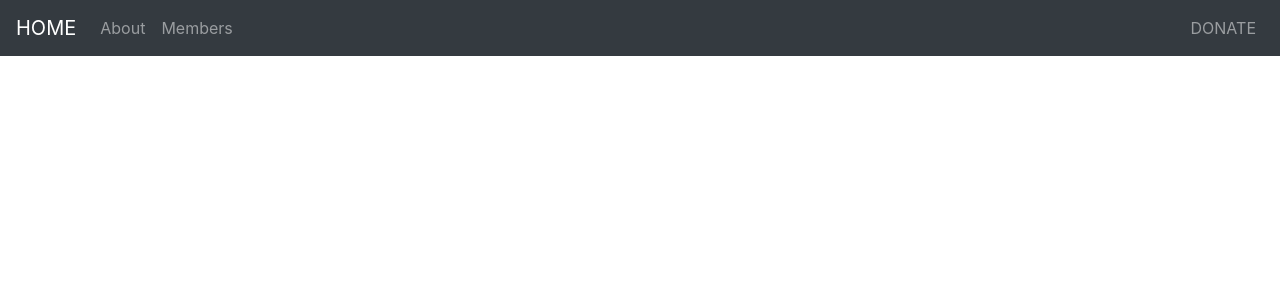
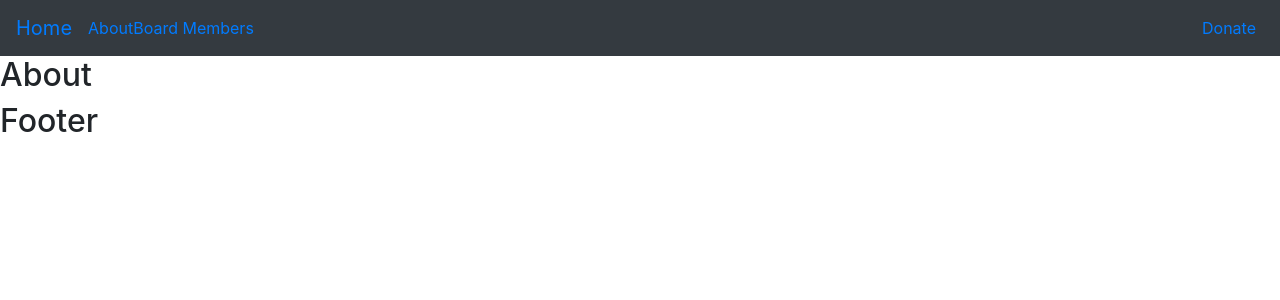
Before and after one commit to dvcvapps/emerging-scholars, a React (Create React App) app: page /about in a window 1280 px wide. Shown: the top 300 px of the page. Built offline with nearby package versions, Linux system fonts and the light colour scheme.

Commit message:
Add navigation

```diff
--- a/package.json
+++ b/package.json
@@ -12,6 +12,7 @@
     "react": "^17.0.2",
     "react-bootstrap": "^1.6.1",
     "react-dom": "^17.0.2",
+    "react-router-dom": "^5.2.0",
     "react-scripts": "4.0.3",
     "web-vitals": "^1.0.1"
   },
--- a/src/App.js
+++ b/src/App.js
@@ -1,28 +1,37 @@
-import logo from './logo.svg';
-import './App.css';
-import { Navbar, Nav, Form, FormControl, Button } from 'react-bootstrap';
+import {
+  BrowserRouter as Router,
+  Switch,
+  Route,
+} from "react-router-dom";
 
+import MainNavbar from './components/MainNavbar.jsx';
+import Footer from './components/Footer.jsx';
+
+import Home from './screens/Home.jsx';
+import About from './screens/About.jsx';
+import BoardMembers from './screens/BoardMembers.jsx';
+import Donate from './screens/Donate.jsx';
 
 function App() {
   return (
-    <div>
-    <Navbar collapseOnSelect expand="lg" bg="dark" variant="dark">
-      <Navbar.Brand href="#home">HOME</Navbar.Brand>
-      <Navbar.Toggle aria-controls="responsive-navbar-nav" />
-      <Navbar.Collapse id="responsive-navbar-nav">
-        <Nav className="mr-auto">
-          <Nav.Link href="#features">About</Nav.Link>
-          <Nav.Link href="#pricing">Members</Nav.Link>
-
-        </Nav>
-        <Nav>
-          <Nav.Link >
-            DONATE
-          </Nav.Link>
-        </Nav>
-      </Navbar.Collapse>
-    </Navbar>
-    </div>
+    <Router>
+        <MainNavbar/>
+        <Switch>
+          <Route path="/about">
+            <About />
+          </Route>
+          <Route path="/donate">
+            <Donate />
+          </Route>
+          <Route path="/board_members">
+            <BoardMembers />
+          </Route>
+          <Route path="/">
+            <Home />
+          </Route>
+        </Switch>
+        <Footer/>
+    </Router>
   );
 }
 
--- /dev/null
+++ b/src/components/Footer.jsx
@@ -0,0 +1,7 @@
+import React from 'react';
+
+function Footer() {
+  return <h2>Footer</h2>;
+}
+
+export default Footer;
--- /dev/null
+++ b/src/components/MainNavbar.jsx
@@ -0,0 +1,27 @@
+import React from 'react';
+import { Navbar, Nav } from 'react-bootstrap';
+import { Link } from "react-router-dom";
+
+function MainNavbar(props) {
+  return (
+    <Navbar collapseOnSelect expand="md" bg="dark" variant="dark">
+      <Navbar.Brand>
+        <Link to="/">Home</Link>
+      </Navbar.Brand>
+      <Navbar.Toggle aria-controls="responsive-navbar-nav" />
+      <Navbar.Collapse id="responsive-navbar-nav">
+        <Nav className="mr-auto">
+          <Nav><Link to="/about">About</Link></Nav>
+          <Link to="/board_members">Board Members</Link>
+        </Nav>
+        <Nav>
+          <Nav.Link >
+          <Link to="/donate">Donate</Link>
+          </Nav.Link>
+        </Nav>
+      </Navbar.Collapse>
+    </Navbar>
+  )
+}
+
+export default MainNavbar;
--- /dev/null
+++ b/src/screens/About.jsx
@@ -0,0 +1,7 @@
+import React from 'react';
+
+function About() {
+  return <h2>About</h2>;
+}
+
+export default About;
--- /dev/null
+++ b/src/screens/BoardMembers.jsx
@@ -0,0 +1,7 @@
+import React from 'react';
+
+function BoardMembers() {
+  return <h2>Board Members</h2>;
+}
+
+export default BoardMembers;
--- /dev/null
+++ b/src/screens/Donate.jsx
@@ -0,0 +1,7 @@
+import React from 'react';
+
+function Donate() {
+  return <h2>Donate</h2>;
+}
+
+export default Donate;
--- /dev/null
+++ b/src/screens/Home.jsx
@@ -0,0 +1,7 @@
+import React from 'react';
+
+function Home() {
+  return <h2>Home</h2>;
+}
+
+export default Home;
```
Also changed, not shown: 1 other file (tests, documents, lock files or other folders).
